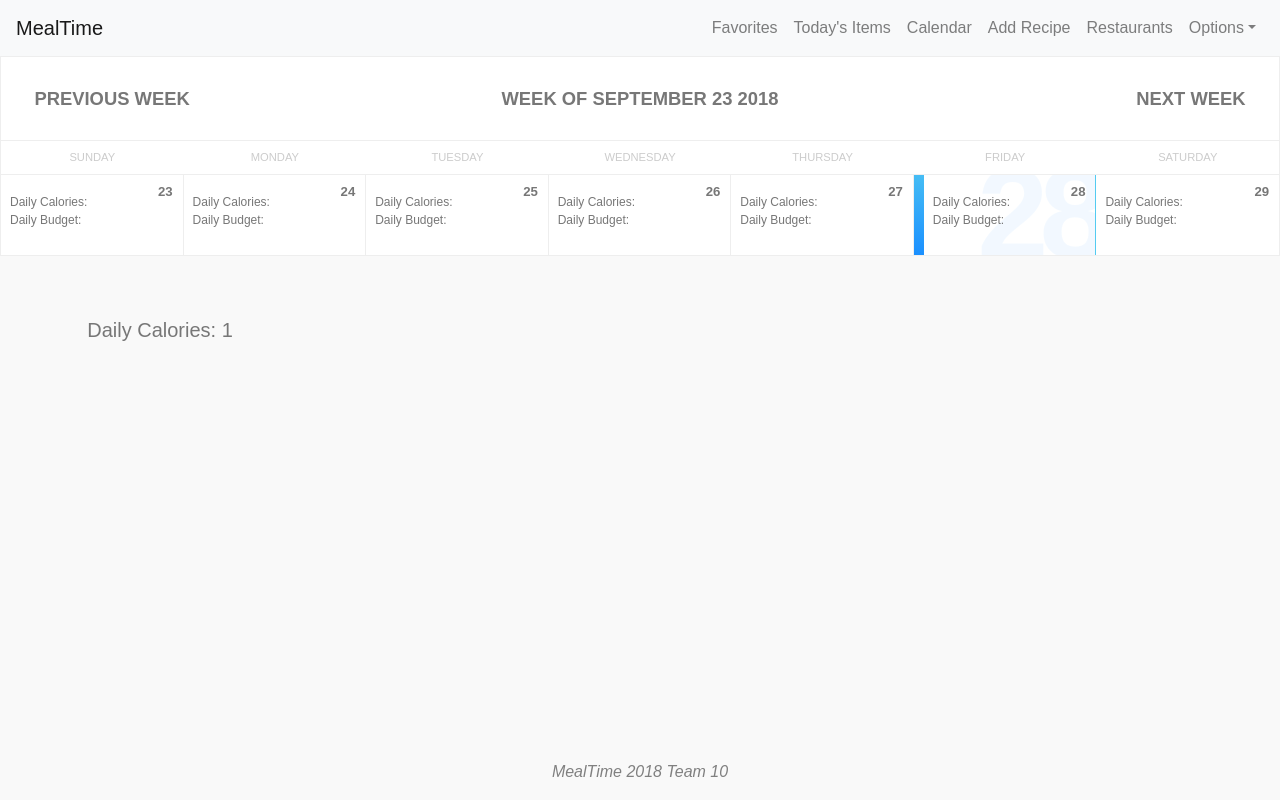
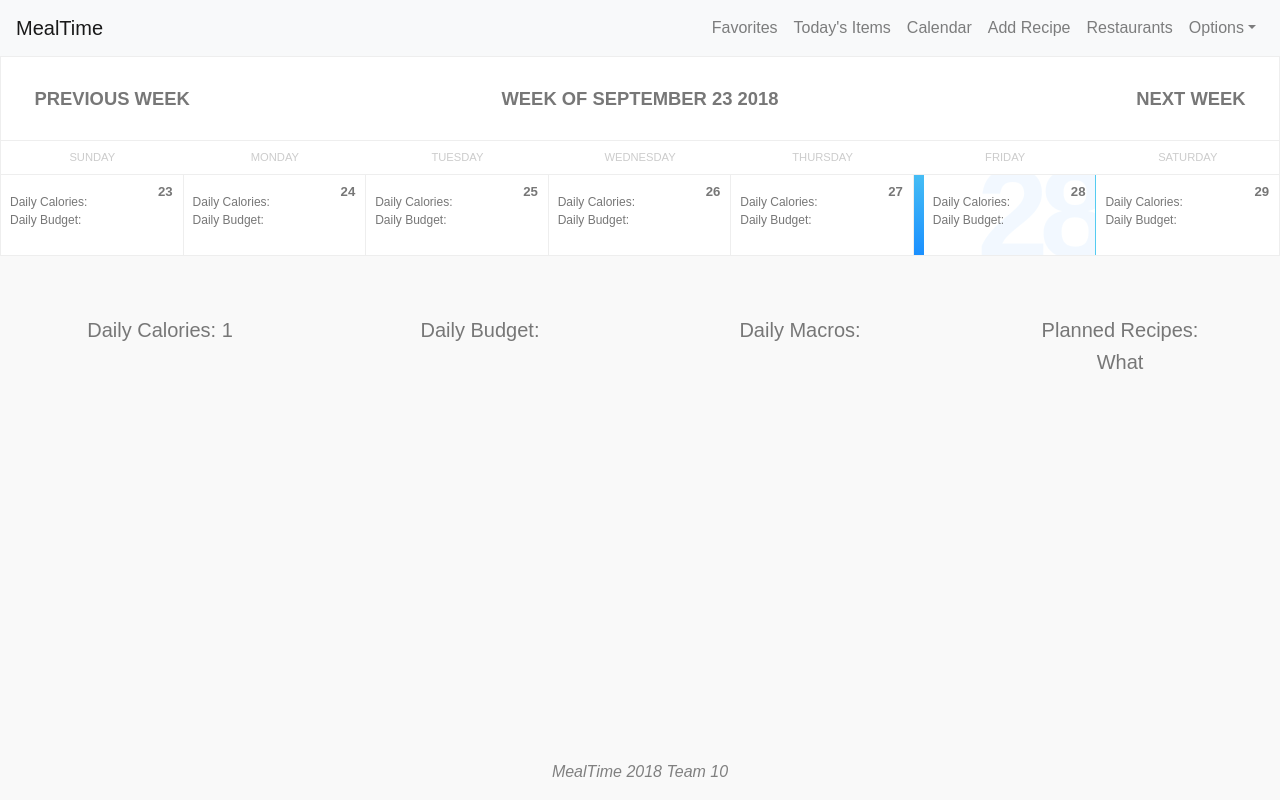
Before and after one commit to pkfoury/MealTime, a React (Create React App) app in the folder mealtime-frontend/: page /calendar in a window 1280 px wide. Built offline with nearby package versions, Linux system fonts and the light colour scheme.

Commit message:
Nick Calendar S2
* Added and styled Calendar to allow for a daily summary page.

```diff
--- a/mealtime-frontend/src/components/Calendar.js
+++ b/mealtime-frontend/src/components/Calendar.js
@@ -123,6 +123,16 @@ class Calendar extends Component {
           <div className="col-25">
             <h5>Daily Calories: {this.state.number}</h5>
           </div>
+          <div className="col-25">
+            <h5>Daily Budget: </h5>
+          </div>
+          <div className="col-25">
+            <h5>Daily Macros: </h5>
+          </div>
+          <div className="col-25">
+            <h5>Planned Recipes: </h5>
+            <h5>What</h5>
+          </div>
         </div>
       </div>
     );
```
